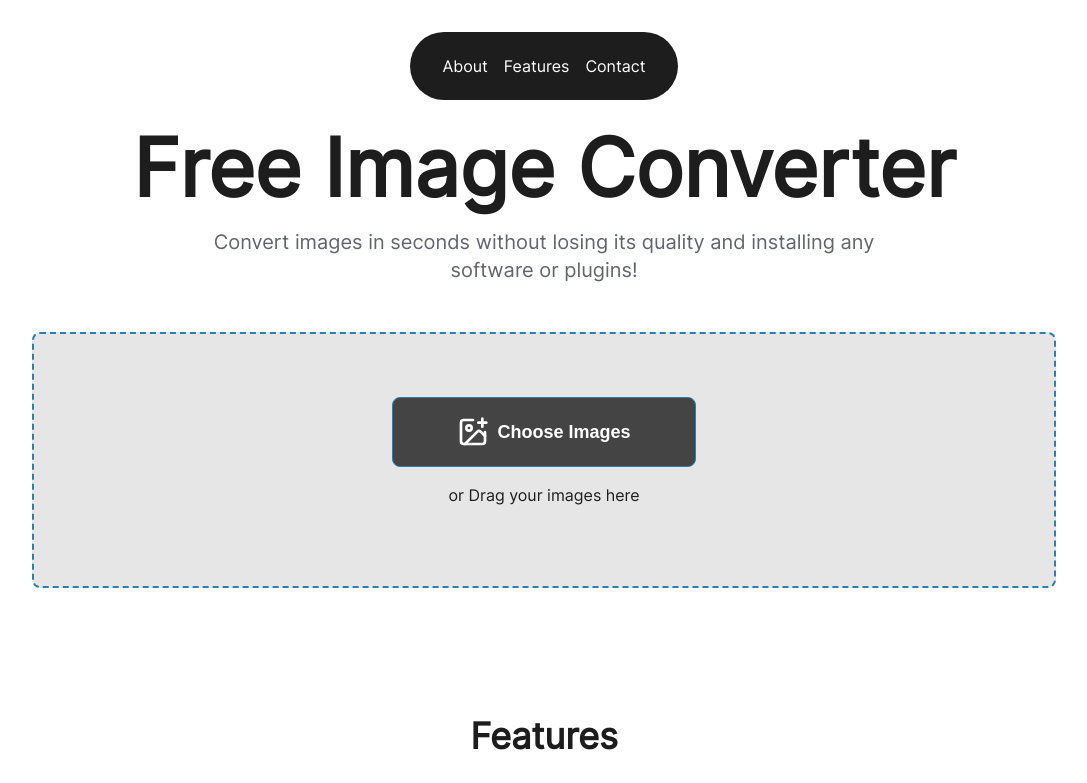
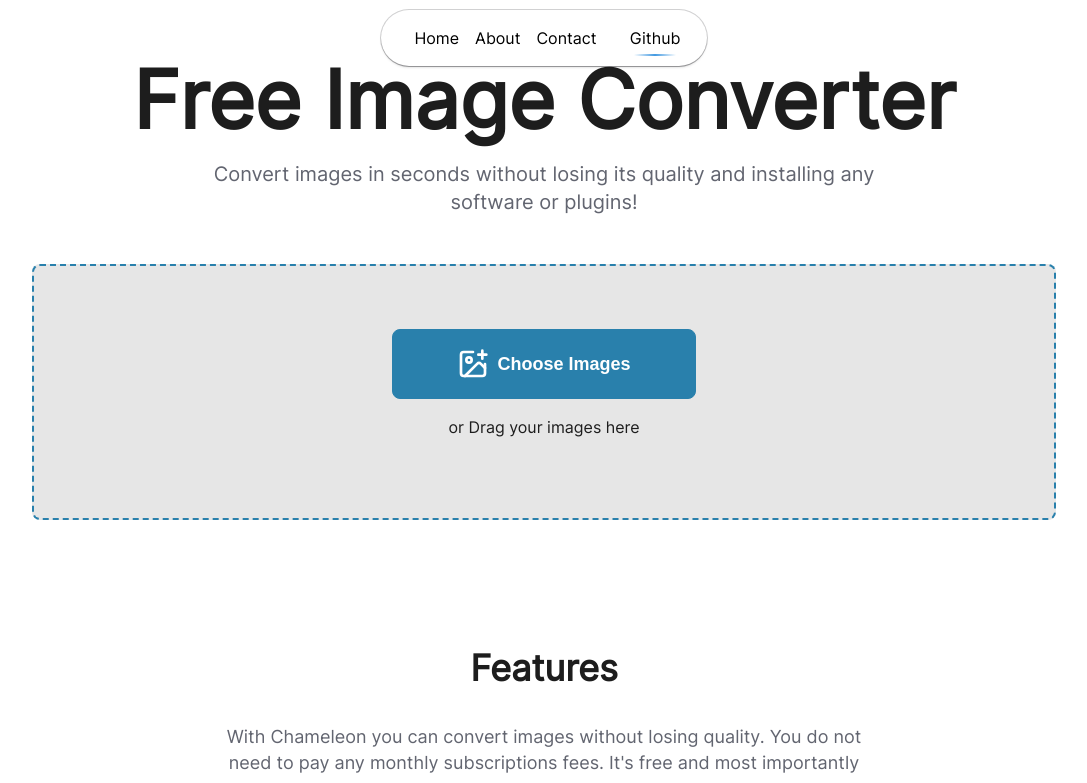
Before and after one commit to Drakening/image-converter, a React (Create React App) app: page / in a window 1280 px wide. Shown: the top 783 px of the page, without its empty margins (96-1183 px from the left). Built offline with nearby package versions, Linux system fonts and the light colour scheme.

Commit message:
nav light mode

```diff
--- a/src/App.js
+++ b/src/App.js
@@ -1,14 +1,15 @@
 import React from 'react';
 import './App.css';
 import Homepage from './Homepage';
-import { Navbar } from './components/Navbar/Navbar';
-
+// import { Navbar } from './components/Navbar/Navbar';
+import Nav from './components/Navbar/Nav';
 
 
 function App() {
   return (
     <div className="App">
-      <Navbar/>
+      {/* <Navbar/> */}
+      <Nav />
       <Homepage/>
     </div>
   );
--- a/src/components/Contact/contact.css
+++ b/src/components/Contact/contact.css
@@ -40,7 +40,8 @@
 
     .description2 a {
       color: #fff;
-      background-color: #1d1d1d;
+      background: #2980ac;
+
       text-decoration: none;
       padding: 1.1rem 5rem;
       display: inline-block;
@@ -52,7 +53,7 @@
     }
 
     .description2 a:hover {
-      background: #2980ac;
+      background-color: #1d1d1d;
       border: none;
       text-decoration: none;
     }
--- a/src/components/Converter/ImageUploader.jsx
+++ b/src/components/Converter/ImageUploader.jsx
@@ -2,6 +2,7 @@ import React, { useState, useCallback } from 'react';
 import { useDropzone } from 'react-dropzone';
 import axios from 'axios';
 import { toast, Toaster } from 'sonner';
+import { FaImage } from 'react-icons/fa';
 import './imageUploader.css';
 
 const ImageUploader = () => {
@@ -87,7 +88,7 @@ const ImageUploader = () => {
       <div className="file-list">
         {files.map((fileWrapper, index) => (
           <div key={index} className="file-item">
-            <img src={URL.createObjectURL(fileWrapper.file)} alt={fileWrapper.file.name} className="thumbnail" />
+            <FaImage className="thumbnail" />
             <div className="file-details">
               <p>{fileWrapper.file.name}</p>
               <p>{fileWrapper.file.type}</p>
@@ -100,18 +101,18 @@ const ImageUploader = () => {
               </select>
               <div className="progress-container">
                 <div className="progress-bar" style={{ width: `${fileWrapper.progress}%` }}>
-                  {fileWrapper.progress}%
+                  {fileWrapper.progress > 0 && fileWrapper.progress + '%'}
                 </div>
               </div>
-              <button onClick={() => handleConvert(index)}>Convert</button>
-              {fileWrapper.convertedFile && (
+              {fileWrapper.convertedFile ? (
                 <a href={fileWrapper.convertedFile} download={`converted.${fileWrapper.format}`}>
-                  <button>Download</button>
+                  <button className="download-button">Download</button>
                 </a>
+              ) : (
+                <button onClick={() => handleConvert(index)}>Convert</button>
               )}
             </div>
             <button className="remove-button" onClick={() => handleRemove(index)}>X</button>
-
           </div>
         ))}
       </div>
--- a/src/components/Converter/imageUploader.css
+++ b/src/components/Converter/imageUploader.css
@@ -2,7 +2,6 @@
   text-align: center;
   width: 80%;
   margin: 1rem auto 8rem;
-
 }
 
 .image-uploader .dropzone {
@@ -40,7 +39,6 @@
   margin-right: .5rem;
 }
 
-
 .image-uploader .dropzone p {
   color: #1d1d1d;
   font-weight: 500;
@@ -68,8 +66,7 @@
 .image-uploader .file-item .thumbnail {
   width: 50px;
   height: 50px;
-  object-fit: cover;
-  border-radius: 5px;
+  color: #2980ac;
   margin-right: 10px;
 }
 
@@ -87,7 +84,7 @@
 
 .image-uploader select,
 .image-uploader button {
-  background-color: #444444;
+  background-color: #2980ac;
   color: #ffffff;
   font-size: 18px;
   cursor: pointer;
@@ -96,7 +93,7 @@
 
 .image-uploader select:hover,
 .image-uploader button:hover {
-  background-color: #444444;
+  background-color: #2980ac;
 }
 
 .image-uploader button {
@@ -126,20 +123,33 @@
 .image-uploader .progress-container {
   height: 10px;
   width: 80px;
-  background-color: #444444;
+  background-color: #ffffff;
+  border: 2px solid #42d13d;
   border-radius: 5px;
+  margin-right: 10px;
 }
 
 .image-uploader .progress-bar {
   height: 100%;
   background-color: #42d13d;
   border-radius: 5px;
-  text-align: center;
-  color: #000000;
   line-height: 10px;
   font-size: 14px;
   text-align: center;
-  display:flex;
+  display: flex;
   justify-content: center;
   align-items: center;
 }
+
+.download-button {
+  background-color: #42d13d;
+  border: 1px solid #42d13d;
+  color: #ffffff;
+  font-size: 18px;
+  cursor: pointer;
+  transition: background-color 0.2s;
+}
+
+.download-button:hover {
+  background-color: #3cb43b;
+}
--- a/src/components/Navbar/Nav.jsx
+++ b/src/components/Navbar/Nav.jsx
@@ -2,8 +2,9 @@ import React, { useState, useEffect } from 'react';
 import { motion, useAnimation } from 'framer-motion';
 import styles from './Nav.module.css';
 import { FiHome, FiInfo, FiMail } from 'react-icons/fi';
+import { Link as ScrollLink } from 'react-scroll';
 
-const Navbar = () => {
+const Nav = () => {
   const [prevScrollPos, setPrevScrollPos] = useState(0);
   const [visible, setVisible] = useState(true);
   const controls = useAnimation();
@@ -38,29 +39,46 @@ const Navbar = () => {
       initial={{ opacity: 1, y: 0 }}
       animate={controls}
     >
-      <a className={`${styles.navLink} ${styles.navLinkDark}`} href="/">
-        <span className="block sm:hidden">
-          <FiHome className={styles.icon} />
-        </span>
-        <span className={`${styles.navText} sm:block`}>Home</span>
+      <ScrollLink
+        className={styles.navLink}
+        to="home"
+        smooth={true}
+        duration={500}
+      >
+        <FiHome className={styles.icon} />
+        <span className={styles.navText}>Home</span>
+      </ScrollLink>
+
+      <ScrollLink
+        className={styles.navLink}
+        to="about"
+        smooth={true}
+        duration={500}
+      >
+        <FiInfo className={styles.icon} />
+        <span className={styles.navText}>About</span>
+      </ScrollLink>
+
+      <ScrollLink
+        className={styles.navLink}
+        to="contact"
+        smooth={true}
+        duration={500}
+      >
+        <FiMail className={styles.icon} />
+        <span className={styles.navText}>Contact</span>
+      </ScrollLink>
+
+      <a
+        className={styles.button}
+        href="https://github.com/Drakening/image-converter"
+        target="_blank"
+        rel="noopener noreferrer"
+      >
+        <span>Github</span>
       </a>
-      <a className={`${styles.navLink} ${styles.navLinkDark}`} href="/about">
-        <span className="block sm:hidden">
-          <FiInfo className={styles.icon} />
-        </span>
-        <span className={`${styles.navText} sm:block`}>About</span>
-      </a>
-      <a className={`${styles.navLink} ${styles.navLinkDark}`} href="/contact">
-        <span className="block sm:hidden">
-          <FiMail className={styles.icon} />
-        </span>
-        <span className={`${styles.navText} sm:block`}>Contact</span>
-      </a>
-      <button>
-        <span>Login</span>
-      </button>
     </motion.div>
   );
 };
 
-export default Navbar;
+export default Nav;
--- a/src/components/Navbar/Nav.module.css
+++ b/src/components/Navbar/Nav.module.css
@@ -6,10 +6,10 @@
   inset-inline: 0;
   margin-inline: auto;
   border: 1px solid transparent;
-    border-color: rgba(255, 255, 255, 0.2);
+  border-color: rgba(255, 255, 255, 0.4);
   border-radius: 9999px;
   background-color: #fff;
-    box-shadow: 0px 2px 3px -1px rgba(0, 0, 0, 0.1), 0px 1px 0px 0px rgba(25, 28, 33, 0.02), 0px 0px 0px 1px rgba(25, 28, 33, 0.08);
+  box-shadow: 0px 2px 3px -1px rgba(0, 0, 0, 0.2), 0px 1px 0px 0px rgba(25, 28, 33, 0.2), 0px 0px 0px 1px rgba(25, 28, 33, 0.2);
   z-index: 5000;
   padding-right: 8px;
   padding-left: 32px;
@@ -24,45 +24,41 @@
   display: flex;
   align-items: center;
   gap: 4px;
-    color: #4a5568;
+  font-size: 1rem;
+  color: #000;
   text-decoration: none;
-  }
-
-  .navLink:hover {
-    color: #718096;
-  }
-
-  .navLinkDark {
-    color: #f7fafc;
-  }
-
-  .navLinkDark:hover {
-    color: #e2e8f0;
+  cursor: pointer;
 }
 
 .icon {
   height: 1rem;
   width: 1rem;
-    color: #4a5568;
-  }
-
-  .iconDark {
-    color: #f7fafc;
+  color: #000;
 }
 
 .navText {
   display: none;
 }
-
-  .navTextSm {
-    display: block;
-    font-size: 0.875rem;
+a {
+  text-decoration: none;
+  color: inherit;
 }
 
-  button {
-    border: 1px solid rgba(255, 255, 255, 0.2);
+@media (min-width: 640px) {
+  .navText {
+    display: block;
+    font-size: 1rem;
+  }
+
+  .icon {
+    display: none;
+  }
+}
+
+.button {
+  border: 1px solid rgba(255, 255, 255, 0.8);
   color: #000;
-    font-size: 0.875rem;
+  font-size: 1rem;
   font-weight: 500;
   position: relative;
   padding-left: 16px;
@@ -70,15 +66,17 @@
   padding-top: 8px;
   padding-bottom: 8px;
   border-radius: 9999px;
+  cursor: pointer;
+  text-decoration: none;
 }
 
-  button::after {
+.button::after {
   content: '';
   position: absolute;
   inset-inline: 0;
   width: 50%;
   margin-inline: auto;
   bottom: 0;
-    height: 1px;
+  height: 2px;
   background: linear-gradient(to right, transparent, #4299e1, transparent);
 }
--- a/src/components/Navbar/Navbar.jsx
+++ /dev/null
@@ -1,19 +0,0 @@
-import React from "react";
-
-import styles from "./Navbar.module.css";
-
-export function Navbar() {
-  return (
-    <div className={styles.navbarContainer}>
-      <nav className={styles.navbarMenu}>
-        <div className={styles.linksWrapper}>
-          <ul className={styles.link}>
-              <li><a href="#about">About</a></li>
-              <li><a href="#features">Features</a></li>
-              <li><a href="#contact">Contact</a></li>
-          </ul>
-        </div>
-      </nav>
-    </div>
-  );
-}
--- a/src/components/Navbar/Navbar.module.css
+++ /dev/null
@@ -1,36 +0,0 @@
-.navbarContainer {
-    position: relative;
-    display: flex;
-    justify-content: center;
-    align-items: center;
-  }
-
-  .navbarMenu {
-    position: relative;
-    top: 2rem;
-    max-width: 32rem;
-    z-index: 50;
-    background-color: #1d1d1d;
-    border-radius: 9999px;
-    box-shadow: #a1a1a1;
-    padding: 1.5rem 2rem;
-    display: flex;
-    justify-content: center;
-    gap: 1rem;
-  }
-
-  .linksWrapper {
-    display: flex;
-  }
-
-  .link {
-    display: flex;
-    flex-direction: row;
-    gap: 1rem;
-    font-size: 0.875rem;
-  }
-
-  .link li a {
-    color: white;
-    font-size: 16px;
-  }
```
Also changed, not shown: 1 other file (tests, documents, lock files or other folders). Lines whose indentation alone changed are shown as unchanged.
